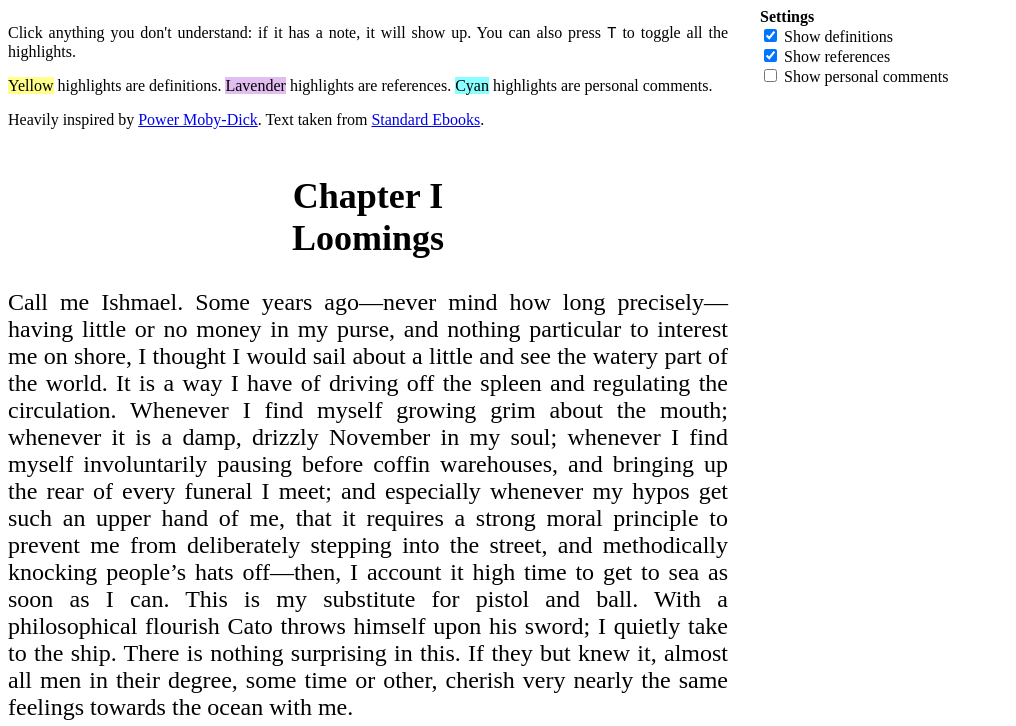
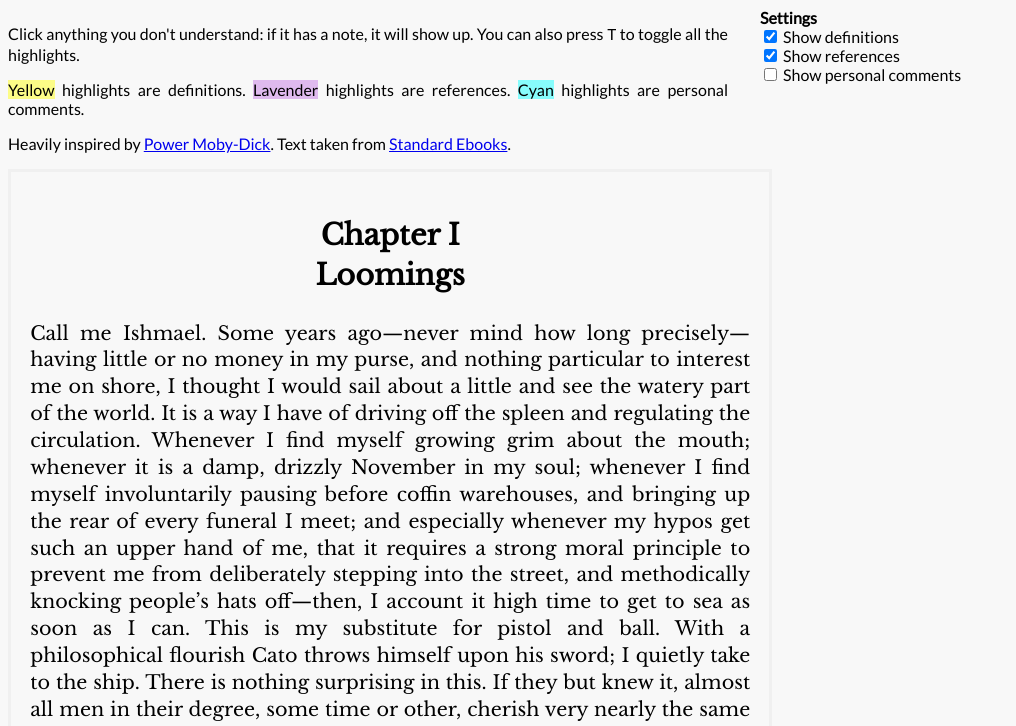
Before and after one commit to fvictorio/isinglass, a plain HTML site: page index.html in a window 1280 px wide. Shown: the top 726 px of the page, without its empty margins (0-1016 px from the left). Drawn offline with nearby package versions, Linux system fonts and the light colour scheme.

Commit message:
I try all things; I achieve what I can

```diff
--- a/index.html
+++ b/index.html
@@ -2,10 +2,16 @@
 <html lang="en">
   <head>
     <meta charset="utf-8" />
-    <meta name="viewport" content="width=device-width, initial-scale=1.0">
+    <meta name="viewport" content="width=device-width, initial-scale=1.0" />
     <title>Isinglass</title>
     <link rel="icon" type="image/png" href="favicon.png" />
     <link href="main.css" rel="stylesheet" />
+    <link rel="preconnect" href="https://fonts.googleapis.com" />
+    <link rel="preconnect" href="https://fonts.gstatic.com" crossorigin />
+    <link
+      href="https://fonts.googleapis.com/css2?family=Lato&family=Libre+Baskerville&display=swap"
+      rel="stylesheet"
+    />
   </head>
   <body>
     <div id="main-container">
@@ -404,13 +410,18 @@
 
     <script src="main.js"></script>
 
-    <script async src="https://www.googletagmanager.com/gtag/js?id=G-7N26802D9C"></script>
+    <script
+      async
+      src="https://www.googletagmanager.com/gtag/js?id=G-7N26802D9C"
+    ></script>
     <script>
       window.dataLayer = window.dataLayer || [];
-      function gtag(){dataLayer.push(arguments);}
-      gtag('js', new Date());
+      function gtag() {
+        dataLayer.push(arguments);
+      }
+      gtag("js", new Date());
 
-      gtag('config', 'G-7N26802D9C');
+      gtag("config", "G-7N26802D9C");
     </script>
   </body>
 </html>
--- a/main.css
+++ b/main.css
@@ -1,9 +1,21 @@
 body {
   font-size: 16px;
+  background-color: #f8f8f8;
 }
 
 h2 {
   text-align: center;
+}
+
+#intro,
+#settings {
+  font-family: "Lato", sans-serif;
+}
+
+#text-container,
+#ig-note {
+  font-family: "Libre Baskerville", serif;
+  line-height: 1.4;
 }
 
 #main-container {
@@ -25,7 +37,7 @@ h2 {
 
 .row #text-container,
 .row #intro {
-  flex: 1 200%;
+  flex: 1 225%;
 }
 
 @media only screen and (max-width: 1400px) {
@@ -42,8 +54,13 @@ h2 {
 
 #intro,
 #text-container {
-  font-size: 1.5em;
+  font-size: 1.2em;
   max-width: 45rem;
+}
+
+#text-container {
+  border: solid 3px #f0f0f0;
+  padding: 1em;
 }
 
 #intro,
```
